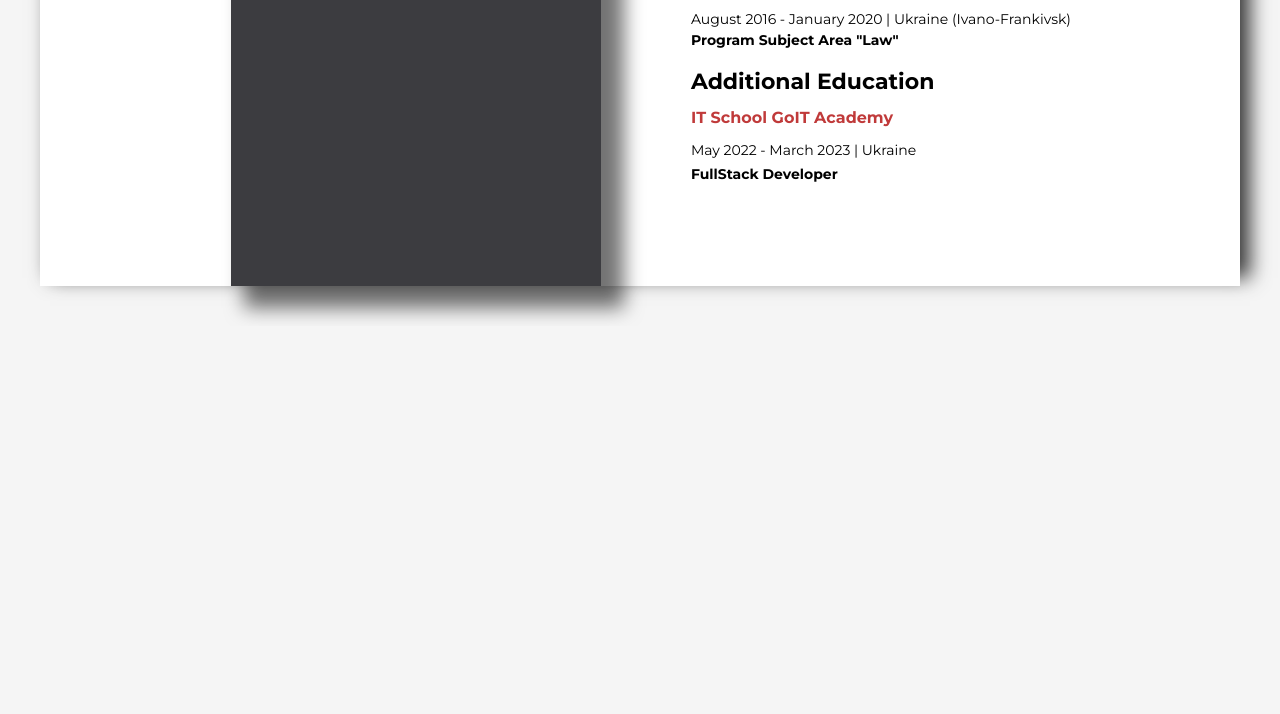
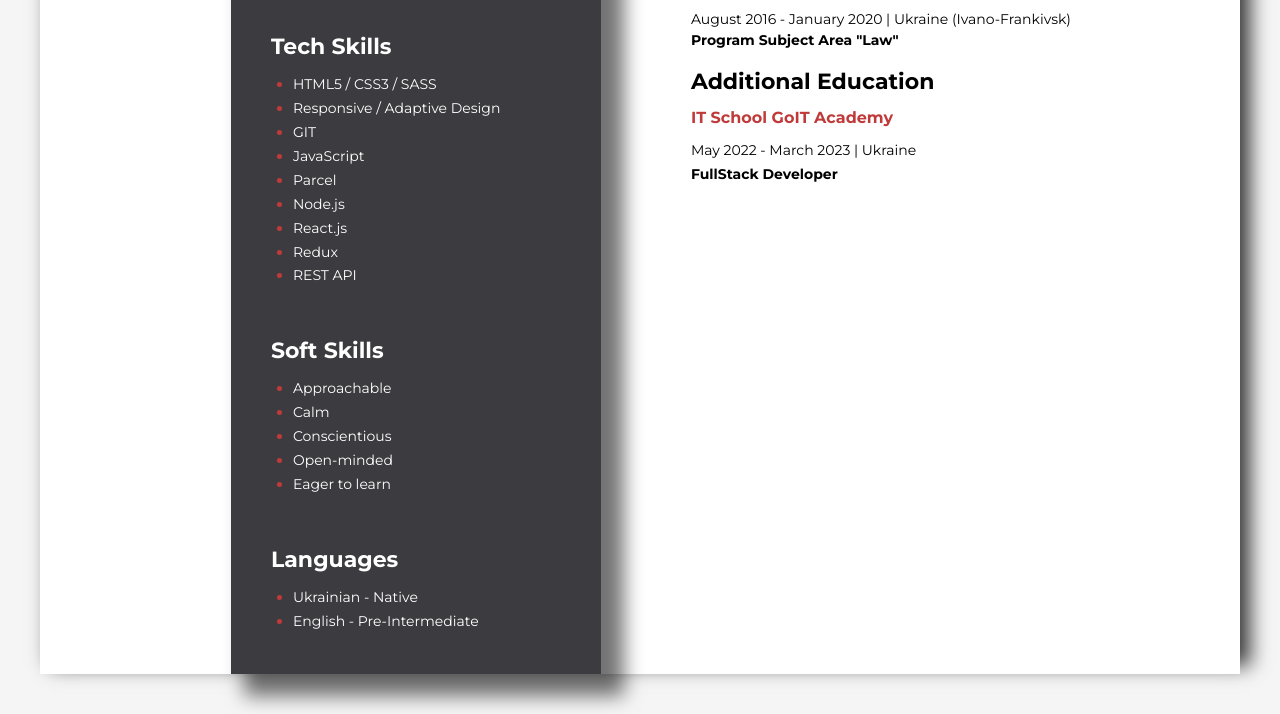
Before and after one commit to Yaroslav19735/my-resume, a plain HTML site: page index.html in a window 1280 px wide. Shown: the part 735-1449 px from the top of the page. Before the commit the page ends 1061 px from the top, so only its background shows below. Drawn offline with Linux system fonts and the light colour scheme.

Commit message:
third commit

```diff
--- a/css/style.css
+++ b/css/style.css
@@ -171,3 +171,24 @@ img {
     display: flex;
     margin-bottom: 5px;
 }
+
+.tech-skills-list {
+    padding: 0 0 0 22px;
+}
+
+.tech-skills-item {
+    color: #c03a3a;
+}
+
+.tech-skills-section {
+    margin: 50px 0 0 40px;
+}
+
+.tech-skills-item-text {
+    font-weight: normal;
+    color: #fff;
+}
+
+.soft-skills-section {
+    margin: 50px 0 0 40px;
+}
--- a/index.html
+++ b/index.html
@@ -122,5 +122,45 @@
                 </div>
             </div>
 
+            <div class="tech-skills-section">
+                <h3 class="sidebar-title">Tech Skills</h3>
+                <ul class="tech-skills-list">
+                    <li class="tech-skills-item"> <span class="tech-skills-item-text">HTML5 / CSS3 / SASS</span> </li>
+                    <li class="tech-skills-item"> <span class="tech-skills-item-text">Responsive / Adaptive
+                            Design</span>
+                    </li>
+                    <li class="tech-skills-item"> <span class="tech-skills-item-text">GIT</span> </li>
+                    <li class="tech-skills-item"> <span class="tech-skills-item-text">JavaScript</span> </li>
+                    <li class="tech-skills-item"> <span class="tech-skills-item-text">Parcel</span> </li>
+                    <li class="tech-skills-item"> <span class="tech-skills-item-text">Node.js</span> </li>
+                    <li class="tech-skills-item"> <span class="tech-skills-item-text">React.js</span> </li>
+                    <li class="tech-skills-item"> <span class="tech-skills-item-text">Redux</span> </li>
+                    <li class="tech-skills-item"> <span class="tech-skills-item-text">REST API</span> </li>
+
+                </ul>
+            </div>
+
+            <div class="soft-skills-section">
+                <h3 class="sidebar-title">Soft Skills</h3>
+                <ul class="tech-skills-list">
+                    <li class="tech-skills-item"> <span class="tech-skills-item-text">Approachable</span> </li>
+                    <li class="tech-skills-item"> <span class="tech-skills-item-text">Calm</span> </li>
+                    <li class="tech-skills-item"> <span class="tech-skills-item-text">Conscientious</span> </li>
+                    <li class="tech-skills-item"> <span class="tech-skills-item-text">Open-minded</span> </li>
+                    <li class="tech-skills-item"> <span class="tech-skills-item-text">Eager to learn</span> </li>
+                </ul>
+            </div>
+            <div class="soft-skills-section">
+                <h3 class="sidebar-title">Languages</h3>
+                <ul class="tech-skills-list">
+                    <li class="tech-skills-item"> <span class="tech-skills-item-text">Ukrainian - Native</span> </li>
+                    <li class="tech-skills-item"> <span class="tech-skills-item-text">English -
+                        Pre-Intermediate </span> </li>
+
+                </ul>
+            </div>
+        </aside>
+    </div>
+
 </body>
 </html>
```
